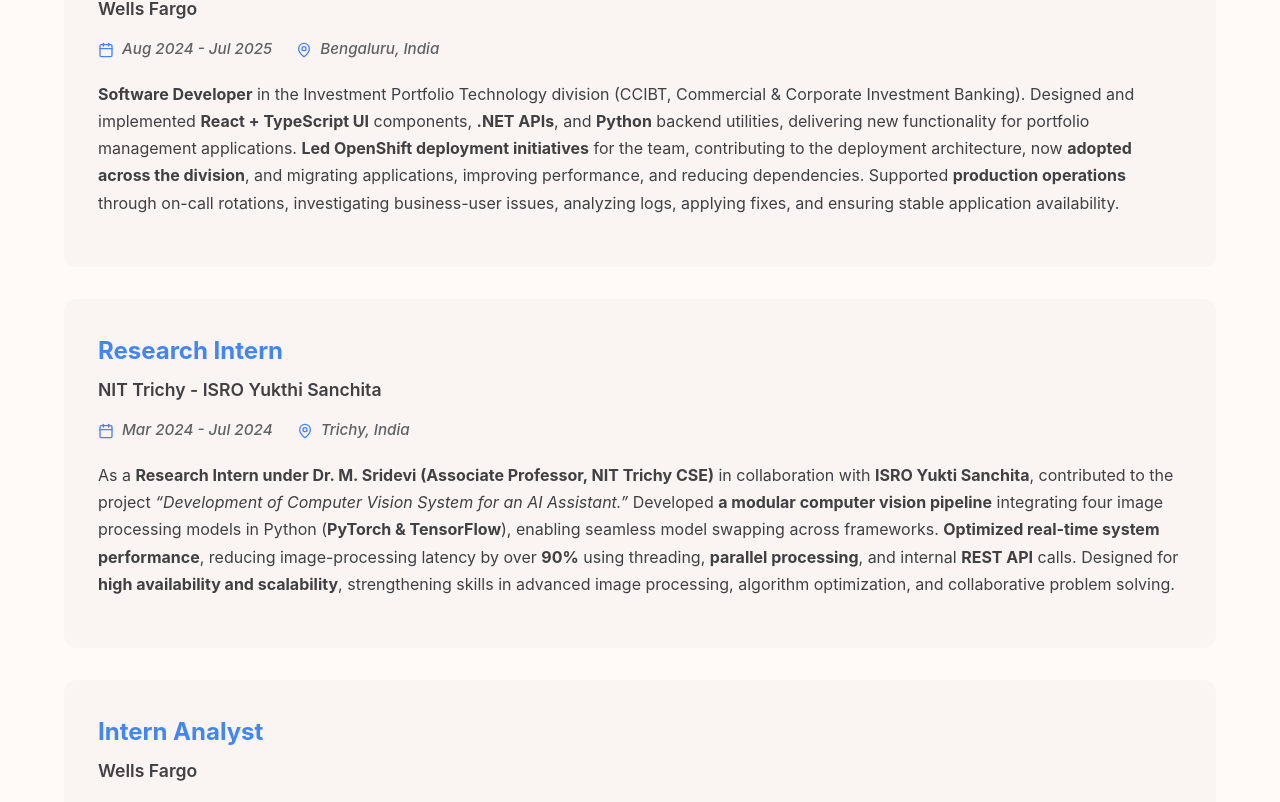
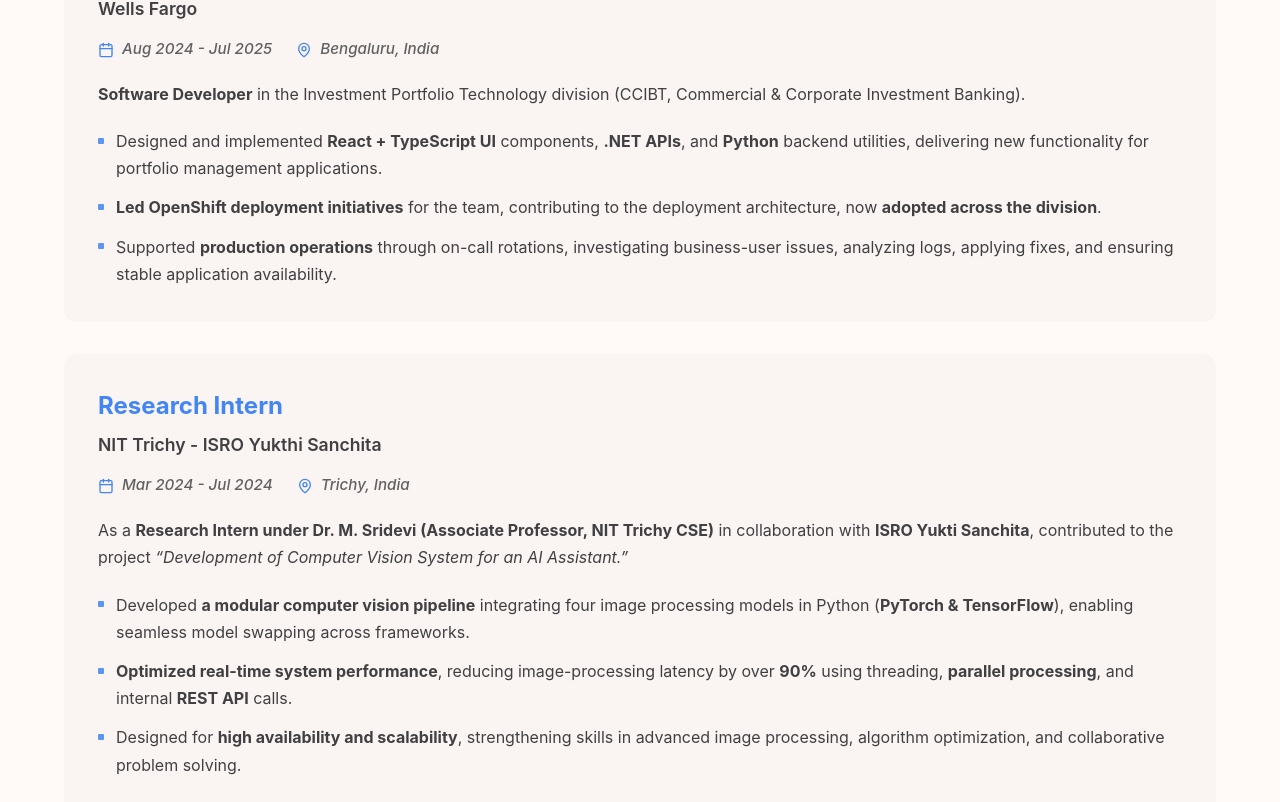
Before and after one commit to vpk-11/vpk-11.github.io, a React (Vite) app: page / in a window 1280 px wide. Shown: the part 2055-2857 px from the top of the page. Built offline with nearby package versions, Linux system fonts and the light colour scheme.

Commit message:
Updated Exp section to split desc to desc + achievements

```diff
--- a/src/components/Contact/Contact.scss
+++ b/src/components/Contact/Contact.scss
@@ -59,7 +59,7 @@
     background: $red-light;
   }
   .theme-dark & {
-    filter: brightness(0.75) saturate(0.9);
+    // filter: brightness(0.75) saturate(0.9);
     color: $light-bg;
     font-weight: 800;
     text-shadow: 0 1px 2px rgba(0, 0, 0, 0.3);
@@ -70,9 +70,9 @@
     transform: translateY(-5px) scale(1.05);
     box-shadow: 0 10px 35px rgba(0, 0, 0, 0.25);
 
-    .theme-dark & {
-      filter: brightness(0.85) saturate(0.95);
-    }
+    // .theme-dark & {
+      // filter: brightness(0.85) saturate(0.95);
+    // }
     .theme-light & {
       color: rgba($light-bg, 1);
     }
--- a/src/components/Experience/Experience.scss
+++ b/src/components/Experience/Experience.scss
@@ -1,8 +1,7 @@
 @use '../../styles/variables' as *;
 @use '../../styles/mixins' as *;
 
-.experience-section{
-  // Fixed blue accent for experience
+.experience-section {
   --section-accent-light: #{$blue-light};
   --section-accent-dark: #{$blue-dark};
 }
@@ -20,72 +19,44 @@
     transform: translateX(10px);
   }
 
-  // Fixed blue accent bar
   &::before {
-    .theme-light & {
-      background: $blue-light;
-    }
-
-    .theme-dark & {
-      background: $blue-dark;
-    }
+    .theme-light & { background: $blue-light; }
+    .theme-dark &  { background: $blue-dark; }
   }
 
   &:hover {
-    .theme-light & {
-      border-color: $blue-light;
-    }
-
-    .theme-dark & {
-      border-color: $blue-dark;
-    }
+    .theme-light & { border-color: $blue-light; }
+    .theme-dark &  { border-color: $blue-dark; }
   }
 
   .theme-dark & {
     background: rgba($dark-text, 0.03);
-
-    &:hover {
-      background: rgba($dark-text, 0.05);
-    }
+    &:hover { background: rgba($dark-text, 0.05); }
   }
 
   .theme-light & {
     background: rgba($light-text, 0.02);
-
-    &:hover {
-      background: rgba($light-text, 0.03);
-    }
+    &:hover { background: rgba($light-text, 0.03); }
   }
 }
 
-.ex-t{
-  .theme-light & {
-    color: $blue-light;
-  }
+// ============================================
+// TITLE / META
+// ============================================
 
-  .theme-dark & {
-    color: $blue-dark;
-  }
+.ex-t {
+  .theme-light & { color: $blue-light; }
+  .theme-dark &  { color: $blue-dark; }
+
   &::after {
-    background: var(--accent-color);
-    .theme-light & {
-      background: $blue-light;
-    }
-
-    .theme-dark & {
-      background: $blue-dark;
-    }
+    .theme-light & { background: $blue-light; }
+    .theme-dark &  { background: $blue-dark; }
   }
 }
 
-.ex-ct{
-  .theme-light & {
-    color: $blue-light;
-  }
-
-  .theme-dark & {
-    color: $blue-dark;
-  }
+.ex-ct {
+  .theme-light & { color: $blue-light; }
+  .theme-dark &  { color: $blue-dark; }
 }
 
 .card-title {
@@ -99,13 +70,8 @@
   font-weight: 600;
   margin-bottom: 1rem;
 
-  .theme-dark & {
-    opacity: 0.9;
-  }
-
-  .theme-light & {
-    opacity: 0.85;
-  }
+  .theme-dark & { opacity: 0.9; }
+  .theme-light & { opacity: 0.85; }
 }
 
 .card-meta {
@@ -114,9 +80,7 @@
   gap: 1.5rem;
   margin-bottom: 1.25rem;
 
-  @include respond-to(mobile) {
-    gap: 1rem;
-  }
+  @include respond-to(mobile) { gap: 1rem; }
 }
 
 .meta-item {
@@ -130,13 +94,8 @@
 }
 
 .ex-mi {
-  .theme-light & {
-    color: $blue-light;
-  }
-
-  .theme-dark & {
-    color: $blue-dark;
-  }
+  .theme-light & { color: $blue-light; }
+  .theme-dark &  { color: $blue-dark; }
 }
 
 .card-duration,
@@ -145,34 +104,52 @@
   font-weight: 500;
   font-style: italic;
 
-  .theme-dark & {
-    color: rgba($dark-text, 0.75);
-  }
-
-  .theme-light & {
-    color: rgba($light-text, 0.7);
-  }
+  .theme-dark & { color: rgba($dark-text, 0.75); }
+  .theme-light & { color: rgba($light-text, 0.7); }
 }
 
-.card-description {
+// ============================================
+// DESCRIPTION (short intro line)
+// ============================================
+
+.ex-description {
   font-size: 1rem;
   line-height: 1.7;
   opacity: 0.85;
-
-  // strong {
-  //   font-weight: 700;
-  //   opacity: 1;
-  // }
+  margin-bottom: 1.25rem;
 }
 
-// .ex-cd{
-//   strong{
-//     .theme-light & {
-//       background: $blue-light;
-//     }
+// ============================================
+// ACHIEVEMENTS BULLETS
+// ============================================
 
-//     .theme-dark & {
-//       background: $blue-dark;
-//     }
-//   }
-// }
+.ex-achievements {
+  list-style: none;
+  padding: 0;
+  margin: 0;
+  display: flex;
+  flex-direction: column;
+  gap: 0.75rem;
+}
+
+.ex-achievement-item {
+  display: flex;
+  align-items: flex-start;
+  gap: 0.75rem;
+  font-size: 1rem;
+  line-height: 1.7;
+  opacity: 0.85;
+}
+
+.ex-bullet {
+  // Accent-colored square bullet
+  display: block;
+  flex-shrink: 0;
+  width: 6px;
+  height: 6px;
+  border-radius: 1px;
+  margin-top: 0.6rem; // vertically align with first line of text
+
+  .theme-light & { background: $blue-light; }
+  .theme-dark &  { background: $blue-dark; }
+}
--- a/src/components/Experience/Experience.tsx
+++ b/src/components/Experience/Experience.tsx
@@ -36,8 +36,10 @@
         <div className="experience-grid">
           {experiences.map(exp => (
             <div key={exp.id} className="experience-card">
+
               <h3 className="ex-ct card-title">{exp.role}</h3>
               <h4 className="card-subtitle">{exp.company}</h4>
+
               <div className="card-meta">
                 <div className="meta-item">
                   <Calendar size={16} className="ex-mi meta-icon" />
@@ -49,7 +51,21 @@
                 </div>
               </div>
 
-              <p className="ex-cd card-description">{formatText(exp.description)}</p>
+              {/* Short description */}
+              <p className="ex-description">{formatText(exp.description)}</p>
+
+              {/* Achievements bullets */}
+              {exp.achievements && exp.achievements.length > 0 && (
+                <ul className="ex-achievements">
+                  {exp.achievements.map((item, index) => (
+                    <li key={index} className="ex-achievement-item">
+                      <span className="ex-bullet" aria-hidden="true" />
+                      <span>{formatText(item)}</span>
+                    </li>
+                  ))}
+                </ul>
+              )}
+
             </div>
           ))}
         </div>
--- a/src/data/experiences.json
+++ b/src/data/experiences.json
@@ -5,7 +5,12 @@
     "company": "Wells Fargo",
     "location": "Bengaluru, India",
     "duration": "Aug 2024 - Jul 2025",
-    "description": "**Software Developer** in the Investment Portfolio Technology division (CCIBT, Commercial & Corporate Investment Banking). Designed and implemented **React + TypeScript UI** components, **.NET APIs**, and **Python** backend utilities, delivering new functionality for portfolio management applications. **Led OpenShift deployment initiatives** for the team, contributing to the deployment architecture, now **adopted across the division**, and migrating applications, improving performance, and reducing dependencies. Supported **production operations** through on-call rotations, investigating business-user issues, analyzing logs, applying fixes, and ensuring stable application availability."
+    "description": "**Software Developer** in the Investment Portfolio Technology division (CCIBT, Commercial & Corporate Investment Banking).",
+    "achievements": [
+      "Designed and implemented **React + TypeScript UI** components, **.NET APIs**, and **Python** backend utilities, delivering new functionality for portfolio management applications.",
+      "**Led OpenShift deployment initiatives** for the team, contributing to the deployment architecture, now **adopted across the division**.",
+      "Supported **production operations** through on-call rotations, investigating business-user issues, analyzing logs, applying fixes, and ensuring stable application availability."
+    ]
   },
   {
     "id": 2,
@@ -13,7 +18,12 @@
     "company": "NIT Trichy - ISRO Yukthi Sanchita",
     "location": "Trichy, India",
     "duration": "Mar 2024 - Jul 2024",
-    "description": "As a **Research Intern under Dr. M. Sridevi (Associate Professor, NIT Trichy CSE)** in collaboration with **ISRO Yukti Sanchita**, contributed to the project *“Development of Computer Vision System for an AI Assistant.”* Developed **a modular computer vision pipeline** integrating four image processing models in Python (**PyTorch & TensorFlow**), enabling seamless model swapping across frameworks. **Optimized real-time system performance**, reducing image-processing latency by over **90%** using threading, **parallel processing**, and internal **REST API** calls. Designed for **high availability and scalability**, strengthening skills in advanced image processing, algorithm optimization, and collaborative problem solving."
+    "description": "As a **Research Intern under Dr. M. Sridevi (Associate Professor, NIT Trichy CSE)** in collaboration with **ISRO Yukti Sanchita**, contributed to the project *“Development of Computer Vision System for an AI Assistant.”*",
+    "achievements": [
+      "Developed **a modular computer vision pipeline** integrating four image processing models in Python (**PyTorch & TensorFlow**), enabling seamless model swapping across frameworks.",
+      "**Optimized real-time system performance**, reducing image-processing latency by over **90%** using threading, **parallel processing**, and internal **REST API** calls.",
+      "Designed for **high availability and scalability**, strengthening skills in advanced image processing, algorithm optimization, and collaborative problem solving."
+    ]
   },
   {
     "id": 3,
@@ -21,6 +31,10 @@
     "company": "Wells Fargo",
     "location": "Bengaluru, India",
     "duration": "May 2023 - Jul 2023",
-    "description": "**Software Development Intern** in the Capital Markets Technology division (CCIBT, Commercial & Corporate Investment Banking). Developed a **full-stack MERN application**, building React components, integrating REST APIs, managing backend flow, and designing UI/UX. **Integrated ML modules** for financial analysis and prediction, delivering a **fully functional prototype** supporting end-to-end workflows."
+    "description": "**Software Development Intern** in the Capital Markets Technology division (CCIBT, Commercial & Corporate Investment Banking).",
+    "achievements": [
+      "Developed a **full-stack MERN application**, building React components, integrating REST APIs, managing backend flow, and designing UI/UX.",
+      "**Integrated ML modules** for financial analysis and prediction, delivering a **fully functional prototype** supporting end-to-end workflows."
+    ]
   }
 ]
--- a/src/types/index.ts
+++ b/src/types/index.ts
@@ -24,6 +24,7 @@
   description: string;
   tech: string[];
   link: string;
+  featured?: boolean;  // Set to true in projects.json to show the Featured badge
 }
 
 export interface Skill {
@@ -36,8 +37,9 @@
   role: string;
   company: string;
   duration: string;
-  location: string;  // Add this
+  location: string;
   description: string;
+  achievements?: string[];  // XYZ formula bullets, supports **bold** / *italic* via formatText
 }
 
 export interface Education {
@@ -46,7 +48,7 @@
   institution: string;
   duration: string;
   location: string;
-  gpa?: string;  // Optional field
+  gpa?: string;
   description: string;
 }
 
```
